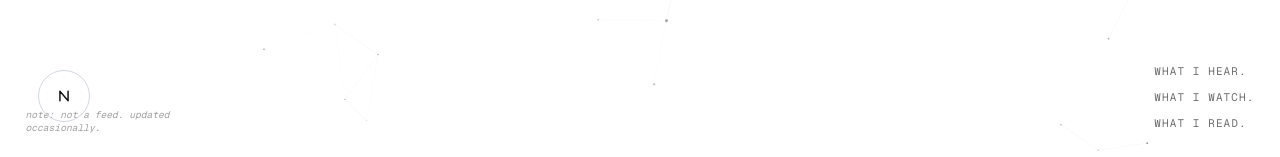
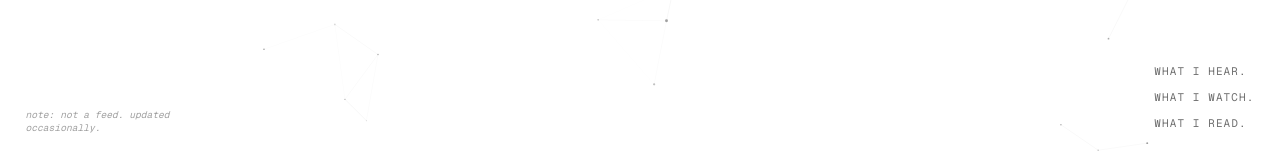
Before and after one commit to marcogoedert/marcogoedert.com, a Next.js app: page / in a window 1280 px wide. Shown: the part 640-797 px from the top of the page. Built offline with nearby package versions, Linux system fonts and the light colour scheme.

Commit message:
feat: move ParticleCanvas to Shell for global persistence
Canvas now lives outside {children} — React never unmounts it during navigation, preserving particle positions and the animation loop across all routes.

```diff
--- a/app/page.tsx
+++ b/app/page.tsx
@@ -1,6 +1,5 @@
 import type { Metadata } from "next";
 import { AnimatedSection } from "@/components/layout/AnimatedSection";
-import { ParticleCanvas } from "@/components/canvas/ParticleCanvas";
 
 export const metadata: Metadata = {
   title: "Marco Goedert",
@@ -9,8 +8,6 @@ export const metadata: Metadata = {
 export default function Home() {
   return (
     <>
-      <ParticleCanvas />
-
       <div className="flex flex-col items-center gap-8 text-center">
         <AnimatedSection index={0}>
           <p className="font-mono text-sm uppercase tracking-[0.2em] text-muted">
@@ -18,25 +15,6 @@ export default function Home() {
           </p>
         </AnimatedSection>
       </div>
-
-      {/* Bottom-left play button */}
-      <button
-        className="fixed bottom-12 left-12 w-[52px] h-[52px] rounded-full border border-border flex items-center justify-center bg-transparent hover:bg-foreground transition-all duration-500 z-20 group focus-visible:outline-none focus-visible:ring-2 focus-visible:ring-foreground"
-        aria-label="Play"
-      >
-        <svg
-          className="w-[14px] h-[14px] text-foreground group-hover:text-background transition-colors duration-500"
-          viewBox="0 0 24 24"
-          fill="none"
-          stroke="currentColor"
-          strokeWidth={2.5}
-          strokeLinecap="round"
-          strokeLinejoin="round"
-          aria-hidden="true"
-        >
-          <path d="M5 20V4l14 16V4" />
-        </svg>
-      </button>
     </>
   );
 }
--- a/components/layout/Shell.tsx
+++ b/components/layout/Shell.tsx
@@ -1,6 +1,7 @@
 import { TopNav } from "@/components/nav/TopNav";
 import { CornerNav } from "@/components/nav/CornerNav";
 import { SiteTitle } from "@/components/title/SiteTitle";
+import { ParticleCanvas } from "@/components/canvas/ParticleCanvas";
 import { EDITORIAL_NOTE } from "@/constants/copy";
 
 interface ShellProps {
@@ -12,6 +13,8 @@ export function Shell({ children }: ShellProps) {
 
   return (
     <div className="min-h-dvh text-foreground p-6 sm:p-8 flex flex-col relative z-[1]">
+      <ParticleCanvas />
+
       {/* Skip to content */}
       <a
         href="#main-content"
```
